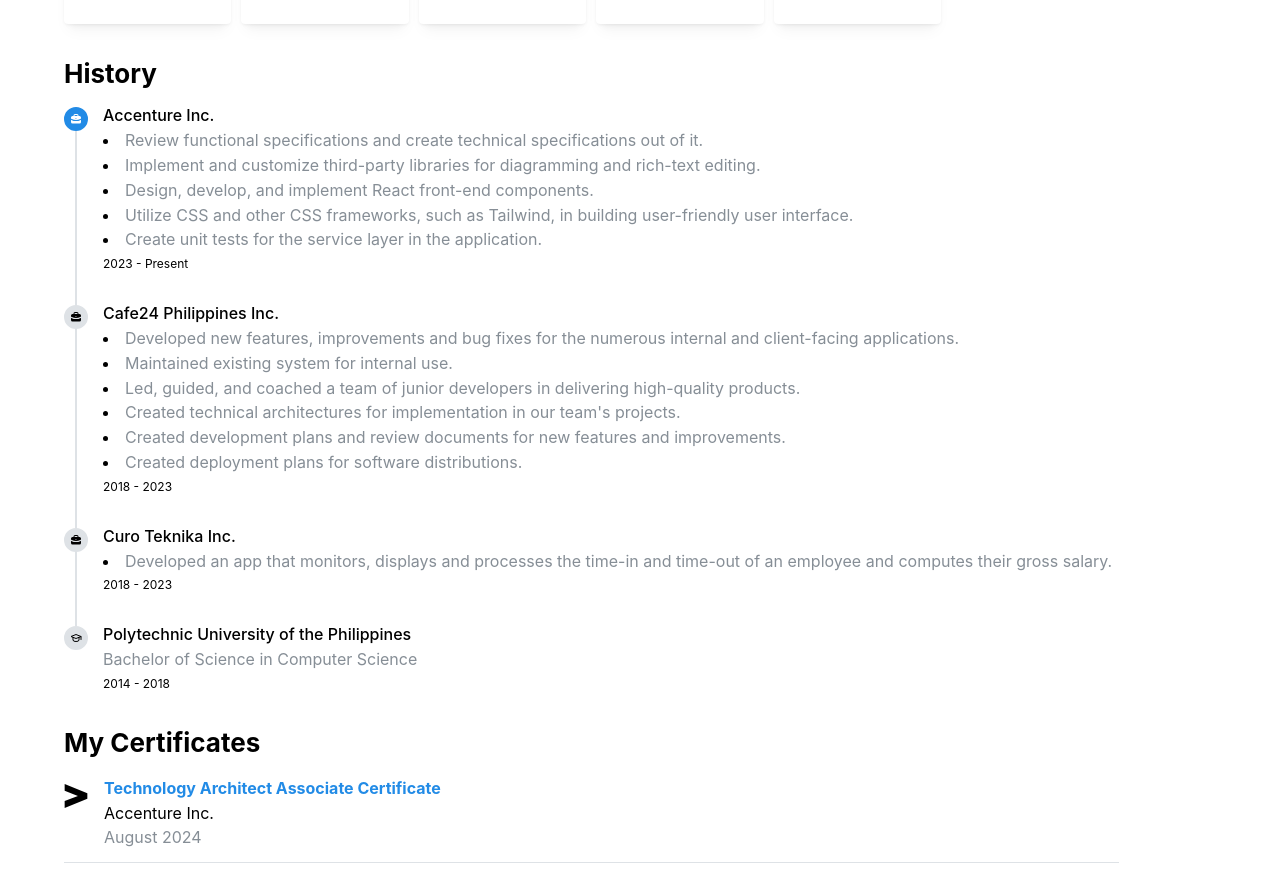
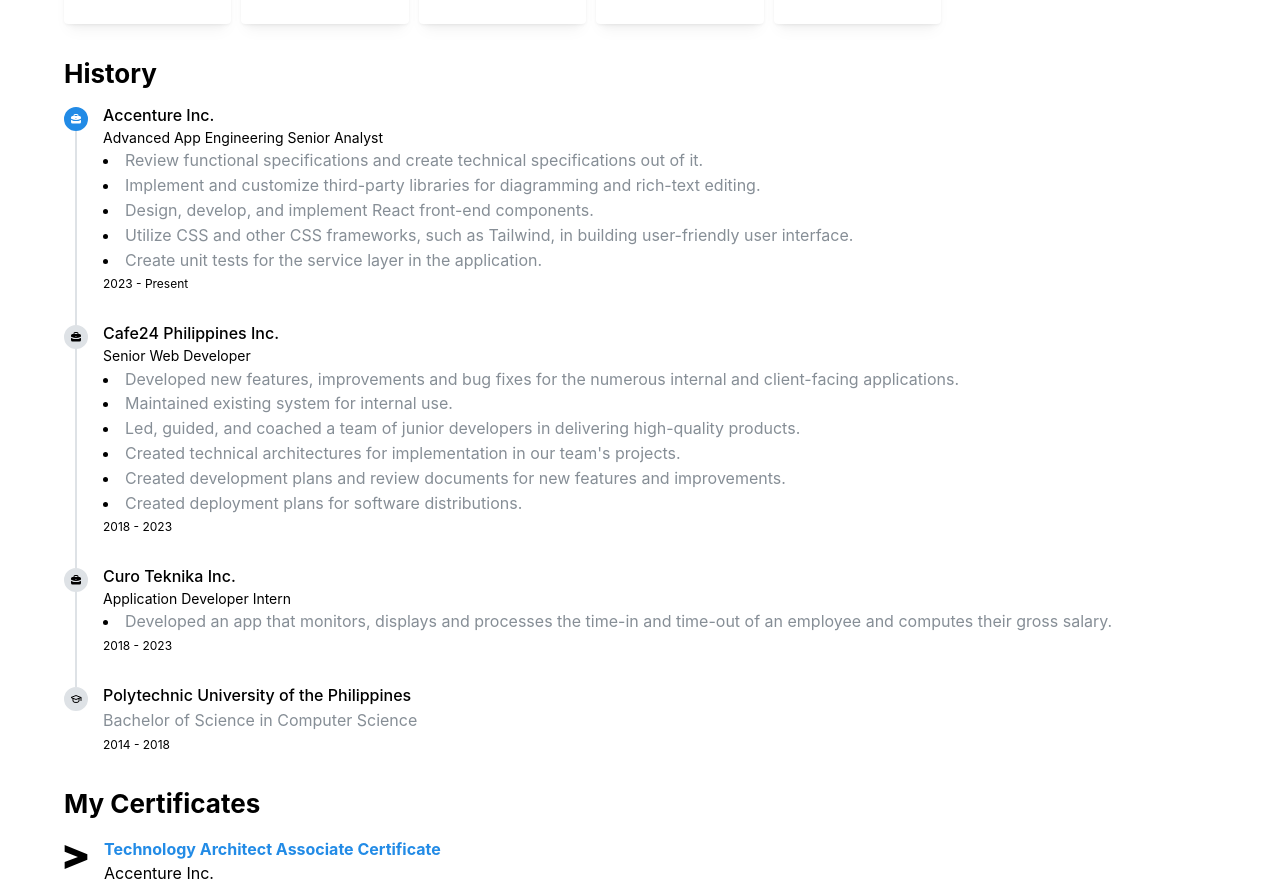
Before and after one commit to kennethsumang/portfolio, a Next.js app: page / in a window 1280 px wide. Shown: the part 1248-2138 px from the top of the page. Built offline with nearby package versions, Linux system fonts and the light colour scheme.

Commit message:
feat: add position in history entries

```diff
--- a/app/_sections/history/HistorySection.tsx
+++ b/app/_sections/history/HistorySection.tsx
@@ -9,6 +9,7 @@
       <Title order={2} id="history">History</Title>
       <Timeline bulletSize={24} lineWidth={2} active={0}>
         <Timeline.Item bullet={<IconBriefcaseFilled size={12} />} title="Accenture Inc.">
+          <Text size="sm">Advanced App Engineering Senior Analyst</Text>
           <List>
             <List.Item><Text c="dimmed">Review functional specifications and create technical specifications out of it.</Text></List.Item>
             <List.Item><Text c="dimmed">Implement and customize third-party libraries for diagramming and rich-text editing.</Text></List.Item>
@@ -20,6 +21,7 @@
         </Timeline.Item>
 
         <Timeline.Item bullet={<IconBriefcaseFilled size={12} />} title="Cafe24 Philippines Inc.">
+          <Text size="sm">Senior Web Developer</Text>
           <List>
             <List.Item><Text c="dimmed">Developed new features, improvements and bug fixes for the numerous internal and client-facing applications.</Text></List.Item>
             <List.Item><Text c="dimmed">Maintained existing system for internal use.</Text></List.Item>
@@ -32,6 +34,7 @@
         </Timeline.Item>
 
         <Timeline.Item bullet={<IconBriefcaseFilled size={12} />} title="Curo Teknika Inc.">
+          <Text size="sm">Application Developer Intern</Text>
           <List>
             <List.Item><Text c="dimmed">Developed an app that monitors, displays and processes the time-in and time-out of an employee and computes their gross salary.</Text></List.Item>
           </List>
```
